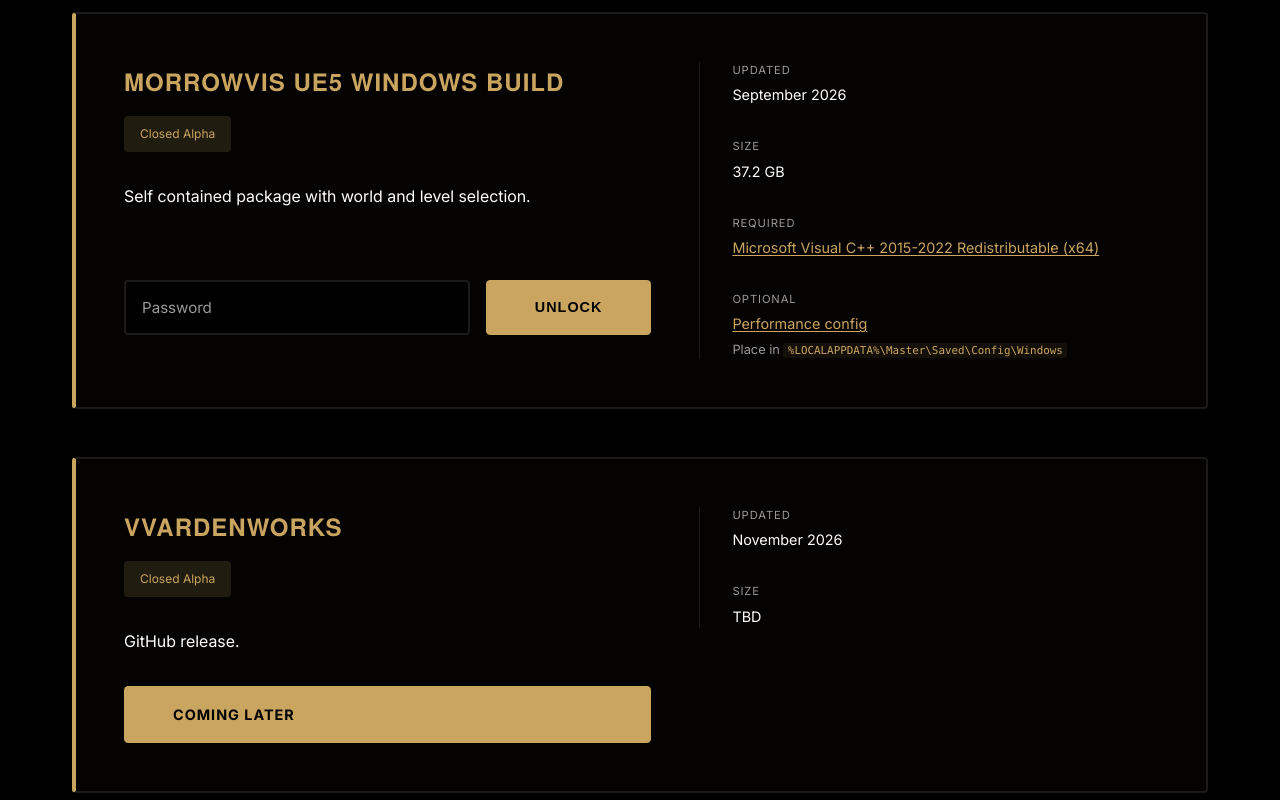
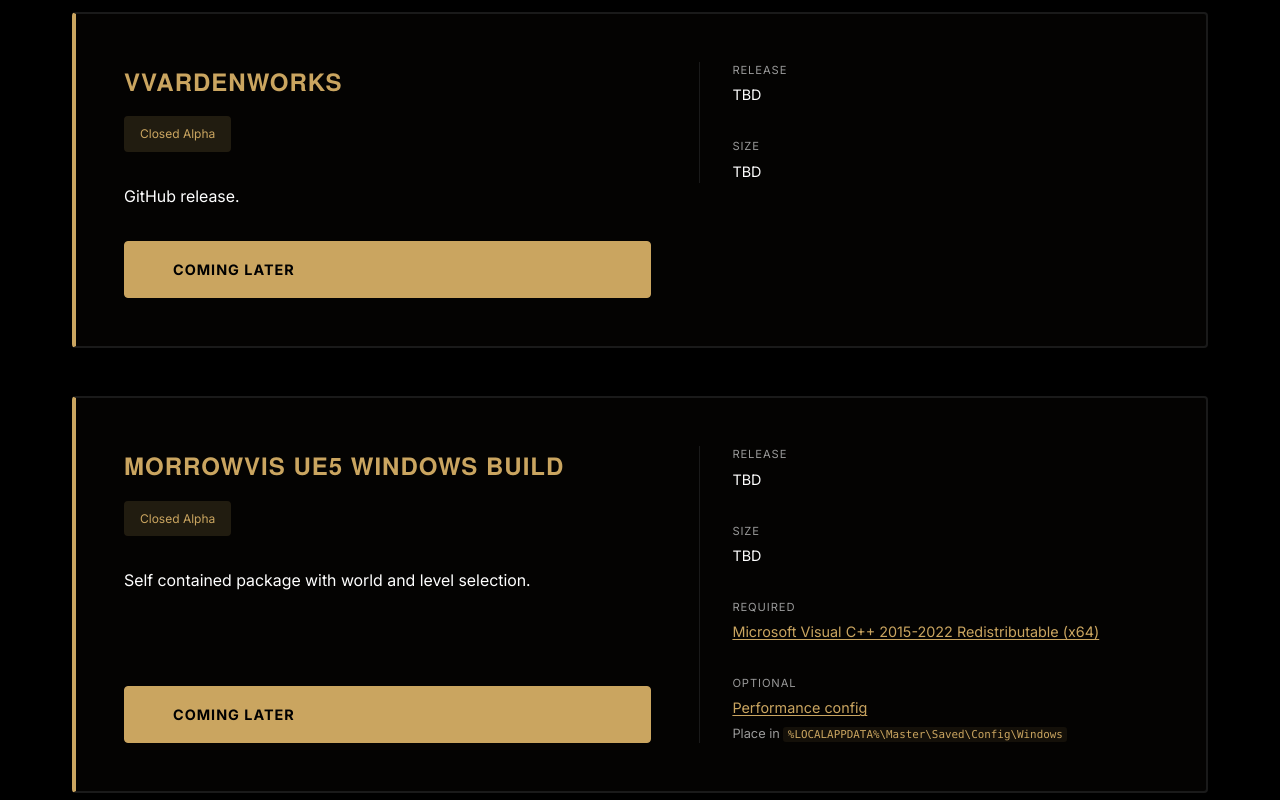
Before and after one commit to morrowvis/morrowvis.github.io, a plain HTML site: page download.html in a window 1280 px wide. Shown: the part 700-1500 px from the top of the page. Drawn offline with Linux system fonts and the light colour scheme.

Commit message:
Update download.html

```diff
--- a/download.html
+++ b/download.html
@@ -28,33 +28,41 @@
             <div class="download-grid">
                 <div class="download-card">
                     <div class="download-main">
+                        <h3>Vvardenworks</h3>
+                        <p class="version">Closed Alpha</p>
+                        <p>GitHub release.</p>
+
+                        <a class="btn btn-primary download-btn">Coming later</a>
+                    </div>
+
+                    <dl class="download-facts">
+                        <dt>Release</dt>
+                        <dd>TBD</dd>
+
+                        <dt>Size</dt>
+                        <dd>TBD</dd>
+                    </dl>
+                </div>
+            </div>
+        </div>
+
+        <div class="container">
+            <div class="download-grid">
+                <div class="download-card">
+                    <div class="download-main">
                         <h3>Morrowvis UE5 Windows Build</h3>
                         <p class="version">Closed Alpha</p>
                         <p>Self contained package with world and level selection.</p>
 
-                        <!-- Shown only once download-lock.js confirms it can run. Without
-                             JavaScript, or without a payload, the fallback below stands. -->
-                        <form class="download-lock" id="downloadLock" hidden>
-                            <div class="download-lock-row">
-                                <input type="password" id="downloadPassword" name="password"
-                                       class="download-lock-input" placeholder="Password"
-                                       aria-label="Download password"
-                                       autocomplete="off" spellcheck="false" required>
-                                <button type="submit" class="btn btn-primary" id="downloadUnlock">Unlock</button>
-                            </div>
-                            <p class="download-lock-status" id="downloadStatus" role="status" aria-live="polite"></p>
-                        </form>
-
-                        <a class="btn btn-primary download-btn" id="downloadReady" hidden>Download</a>
-                        <a class="btn btn-primary download-btn" id="downloadFallback">Download not publicly available</a>
+                        <a class="btn btn-primary download-btn">Coming later</a>
                     </div>
 
                     <dl class="download-facts">
-                        <dt>Updated</dt>
-                        <dd>September 2026</dd>
+                        <dt>Release</dt>
+                        <dd>TBD</dd>
 
                         <dt>Size</dt>
-                        <dd>37.2 GB</dd>
+                        <dd>TBD</dd>
 
                         <dt>Required</dt>
                         <dd>
@@ -70,34 +78,10 @@
                 </div>
             </div>
         </div>
-
-        <div class="container">
-            <div class="download-grid">
-                <div class="download-card">
-                    <div class="download-main">
-                        <h3>Vvardenworks</h3>
-                        <p class="version">Closed Alpha</p>
-                        <p>GitHub release.</p>
-
-                        <a class="btn btn-primary download-btn">Coming later</a>
-                    </div>
-
-                    <dl class="download-facts">
-                        <dt>Updated</dt>
-                        <dd>November 2026</dd>
-
-                        <dt>Size</dt>
-                        <dd>TBD</dd>
-                    </dl>
-                </div>
-            </div>
-        </div>
     </section>
 
     <div id="footerMount"></div>
     <script>window.SITE_BASE = '';</script>
     <script src="nav.js"></script>
-    <script src="download-lock-payload.js"></script>
-    <script src="download-lock.js"></script>
 </body>
 </html>
```
